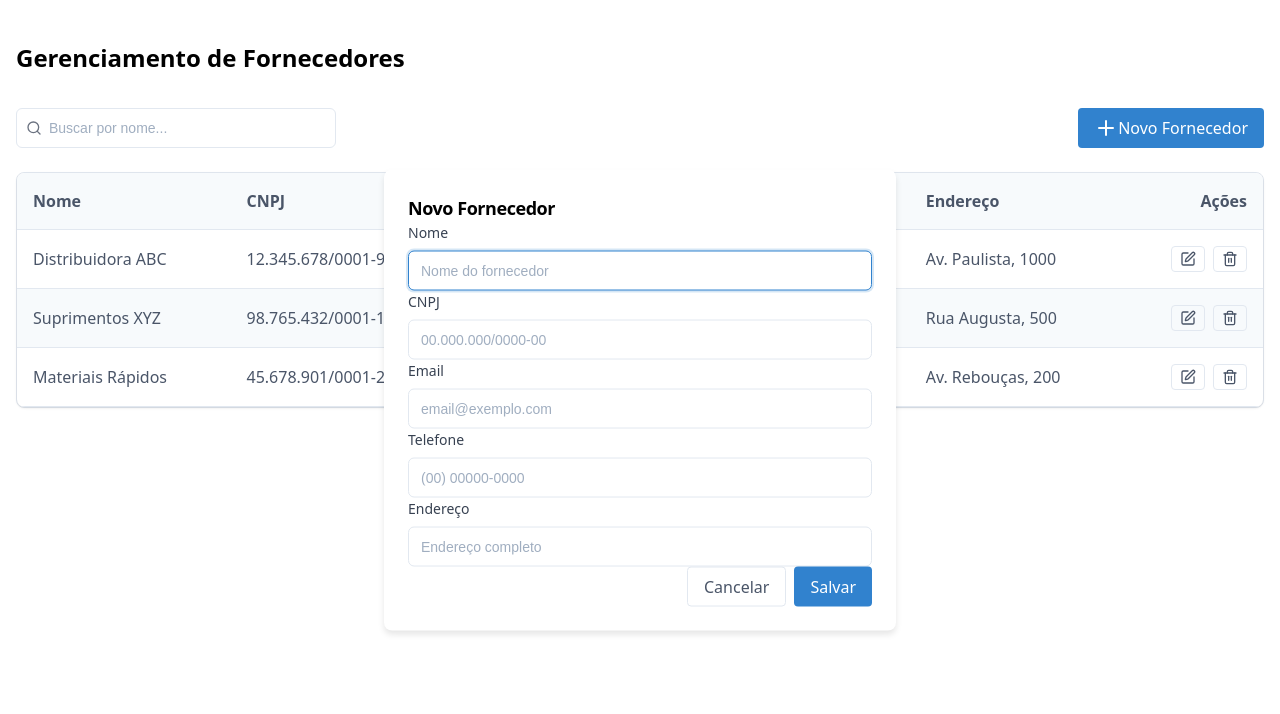
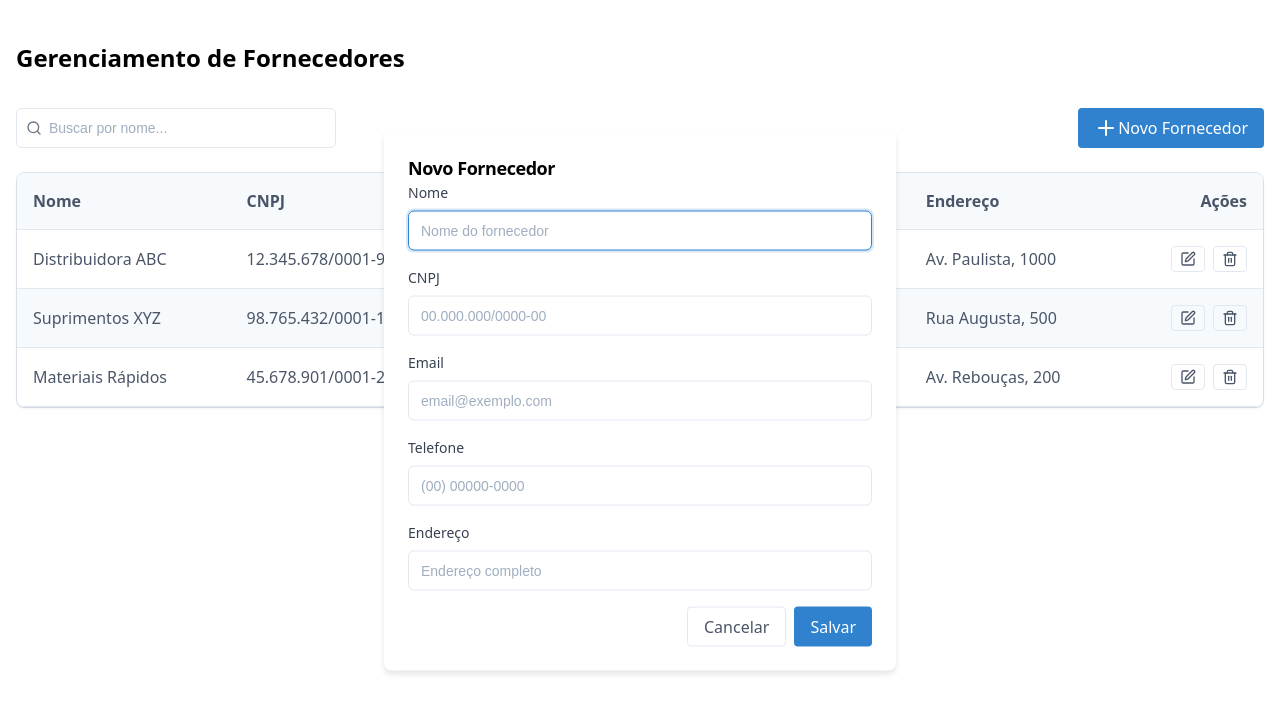
Before and after one commit to Flavio-JS/supplier-control, a React (Vite) app: page / in a window 1280 px wide. Both pictures are taken after a click on the button "Novo Fornecedor". Shown: the top 714 px of the page. Built offline with nearby package versions, Linux system fonts and the light colour scheme.

Commit message:
add gap on form

```diff
--- a/src/components/ModalFornecedor/modal-fornecedor.tsx
+++ b/src/components/ModalFornecedor/modal-fornecedor.tsx
@@ -102,7 +102,10 @@ export function ModalFornecedor({
           </DialogTitle>
         </DialogHeader>
         <Form {...form}>
-          <form onSubmit={form.handleSubmit(onSubmit)}>
+          <form
+            style={{ display: "flex", flexDirection: "column", gap: "1rem" }}
+            onSubmit={form.handleSubmit(onSubmit)}
+          >
             <FormField
               control={form.control}
               name="nome"
```
